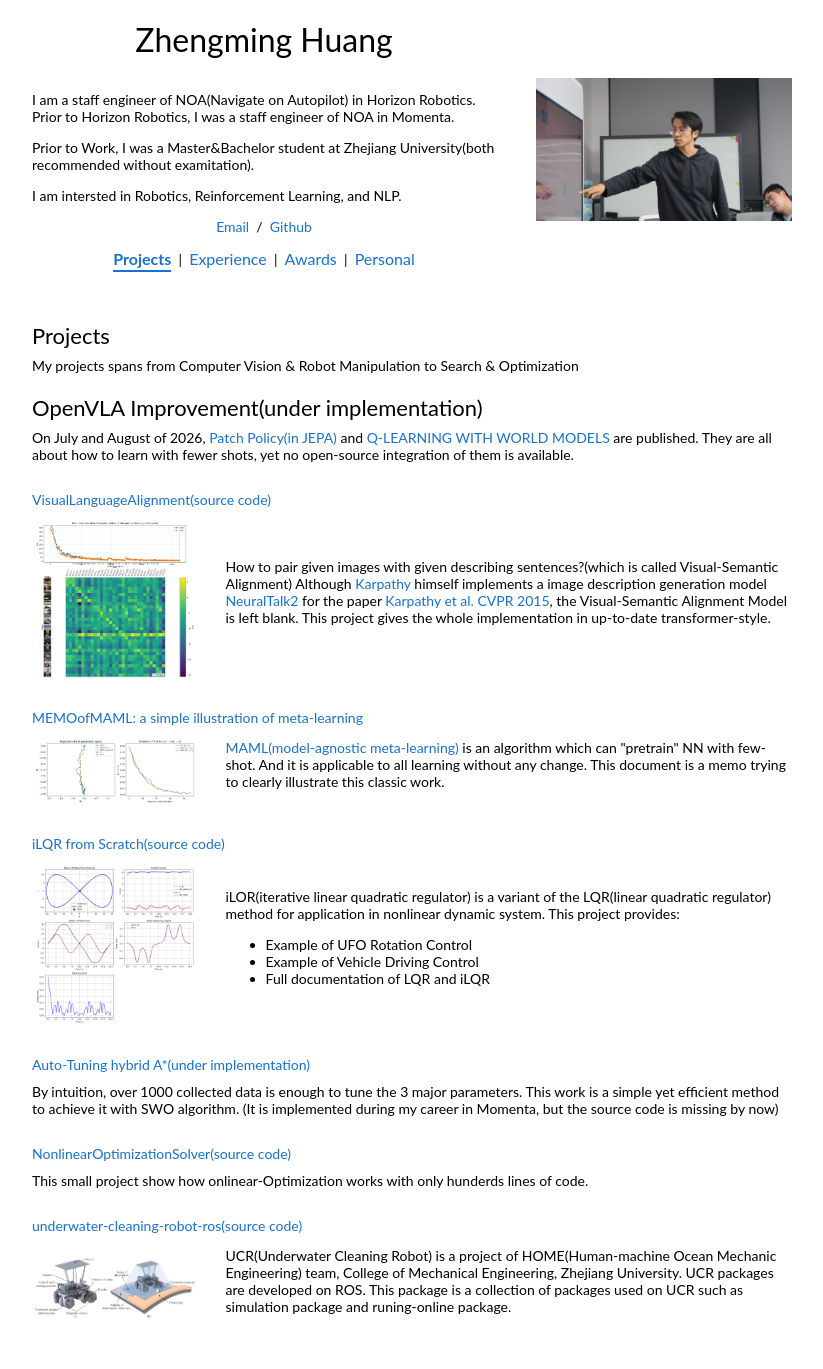
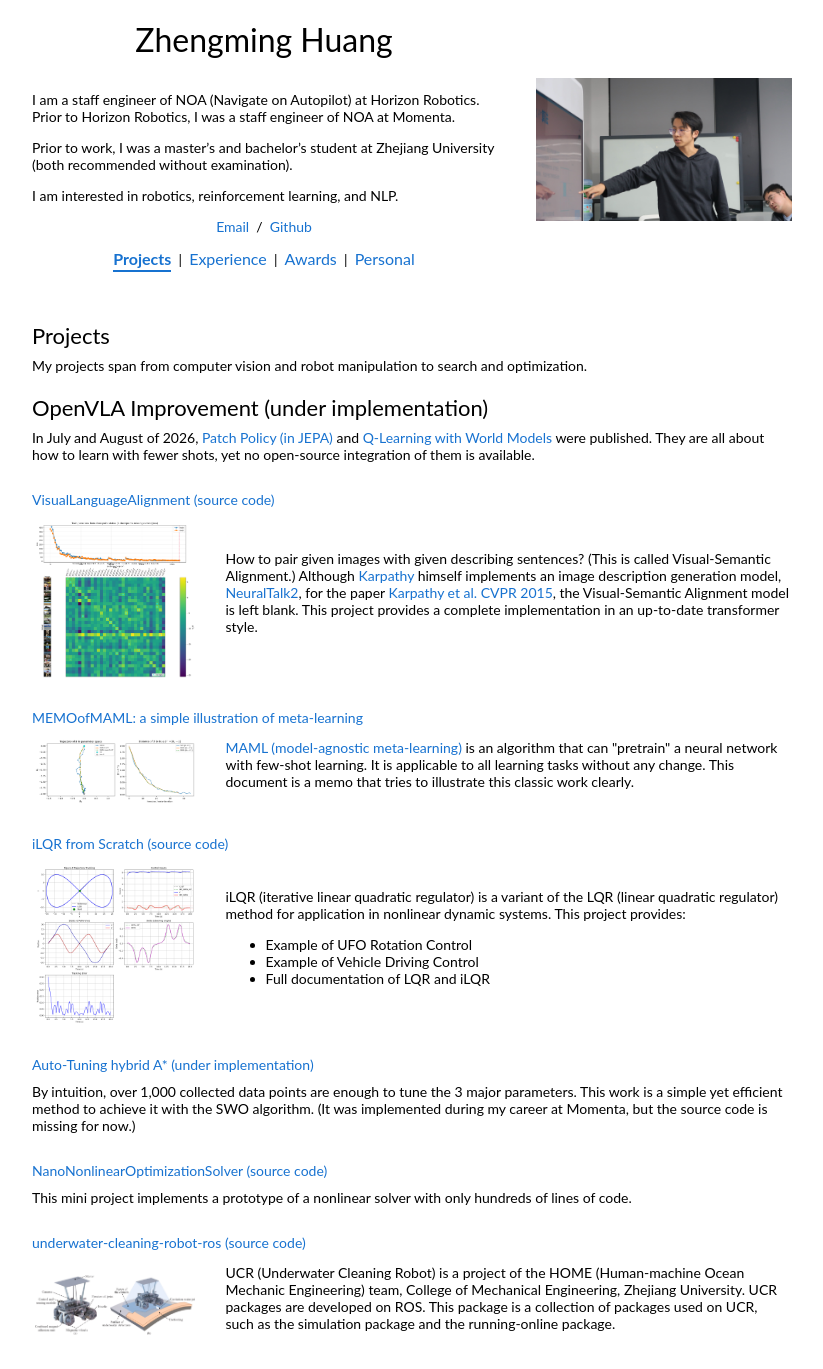
Before and after one commit to JamieHuang28/JamieHuang28.github.io, a Jekyll site: the page built from index.md, in a window 1280 px wide. Shown: the whole page, without its empty margins (228-1051 px from the left). Built offline with Jekyll 4.4.1, drawn with Linux system fonts in a browser that asks for light colours; our own code applies the rules of GitHub Pages for plain Markdown files.

Commit message:
Fix syntax errors

```diff
--- a/bio.md
+++ b/bio.md
@@ -2,9 +2,9 @@
 layout: null
 ---
 
-I am a staff engineer of NOA(Navigate on Autopilot) in Horizon Robotics.
-Prior to Horizon Robotics, I was a staff engineer of NOA in Momenta.
+I am a staff engineer of NOA (Navigate on Autopilot) at Horizon Robotics.
+Prior to Horizon Robotics, I was a staff engineer of NOA at Momenta.
 
-Prior to Work, I was a Master&Bachelor student at Zhejiang University(both recommended without examitation).
+Prior to work, I was a master's and bachelor's student at Zhejiang University (both recommended without examination).
 
-I am intersted in Robotics, Reinforcement Learning, and NLP.
+I am interested in robotics, reinforcement learning, and NLP.
--- a/index.md
+++ b/index.md
@@ -5,12 +5,12 @@ tab: projects
 
 # Projects
 
-My projects spans from Computer Vision & Robot Manipulation to Search & Optimization
+My projects span from computer vision and robot manipulation to search and optimization.
 
-## OpenVLA Improvement(under implementation)
-On July and August of 2026, [Patch Policy(in JEPA)](https://arxiv.org/abs/2607.18236) and [Q-LEARNING WITH WORLD MODELS](https://arxiv.org/pdf/2608.17163) are published. They are all about how to learn with fewer shots, yet no open-source integration of them is available.
+## OpenVLA Improvement (under implementation)
+In July and August of 2026, [Patch Policy (in JEPA)](https://arxiv.org/abs/2607.18236) and [Q-Learning with World Models](https://arxiv.org/pdf/2608.17163) were published. They are all about how to learn with fewer shots, yet no open-source integration of them is available.
 
-## [VisualLanguageAlignment(source code)](https://github.com/JamieHuang28/VisualLanguageAlignment)
+## [VisualLanguageAlignment (source code)](https://github.com/JamieHuang28/VisualLanguageAlignment)
 
 <table>
   <tr>
@@ -18,7 +18,7 @@ On July and August of 2026, [Patch Policy(in JEPA)](https://arxiv.org/abs/2607.1
       <img src="./resources/eval_train.png" alt="vla_train_figure" style="width:160px;max-width:100%;display:block;margin:0;">
     </td>
     <td style="width:75%;vertical-align:middle;">
-      <p>How to pair given images with given describing sentences?(which is called Visual-Semantic Alignment) Although <a href="https://karpathy.ai/">Karpathy</a> himself implements a image description generation model <a href="https://github.com/karpathy/neuraltalk2">NeuralTalk2</a> for the paper <a href="https://cs.stanford.edu/people/karpathy/deepimagesent/">Karpathy et al. CVPR 2015</a>, the Visual-Semantic Alignment Model is left blank. This project gives the whole implementation in up-to-date transformer-style.</p>
+      <p>How to pair given images with given describing sentences? (This is called Visual-Semantic Alignment.) Although <a href="https://karpathy.ai/">Karpathy</a> himself implements an image description generation model, <a href="https://github.com/karpathy/neuraltalk2">NeuralTalk2</a>, for the paper <a href="https://cs.stanford.edu/people/karpathy/deepimagesent/">Karpathy et al. CVPR 2015</a>, the Visual-Semantic Alignment model is left blank. This project provides a complete implementation in an up-to-date transformer style.</p>
     </td>
   </tr>
 </table>
@@ -31,12 +31,12 @@ On July and August of 2026, [Patch Policy(in JEPA)](https://arxiv.org/abs/2607.1
       <img src="./resources/MAML_param_updates_B.png" alt="MAML_figure" style="width:160px;max-width:100%;display:block;margin:0;">
     </td>
     <td style="width:75%;vertical-align:middle;">
-      <p><a href="https://arxiv.org/abs/1703.03400">MAML(model-agnostic meta-learning)</a> is an algorithm which can "pretrain" NN with few-shot. And it is applicable to all learning without any change. This document is a memo trying to clearly illustrate this classic work.</p>
+      <p><a href="https://arxiv.org/abs/1703.03400">MAML (model-agnostic meta-learning)</a> is an algorithm that can "pretrain" a neural network with few-shot learning. It is applicable to all learning tasks without any change. This document is a memo that tries to illustrate this classic work clearly.</p>
     </td>
   </tr>
 </table>
 
-## [iLQR from Scratch(source code)](https://github.com/JamieHuang28/iterative-linear-quadratic-regulator)
+## [iLQR from Scratch (source code)](https://github.com/JamieHuang28/iterative-linear-quadratic-regulator)
 
 <table>
   <tr>
@@ -44,7 +44,7 @@ On July and August of 2026, [Patch Policy(in JEPA)](https://arxiv.org/abs/2607.1
       <img src="./resources/ilqr_vehicle_model.png" alt="ilqr_figure" style="width:160px;max-width:100%;display:block;margin:0;">
     </td>
     <td style="width:75%;vertical-align:middle;">
-      <p>iLOR(iterative linear quadratic regulator) is a variant of the LQR(linear quadratic regulator) method for application in nonlinear dynamic system. This project provides:</p>
+      <p>iLQR (iterative linear quadratic regulator) is a variant of the LQR (linear quadratic regulator) method for application in nonlinear dynamic systems. This project provides:</p>
       <ul>
         <li>Example of UFO Rotation Control</li>
         <li>Example of Vehicle Driving Control</li>
@@ -54,13 +54,13 @@ On July and August of 2026, [Patch Policy(in JEPA)](https://arxiv.org/abs/2607.1
   </tr>
 </table>
 
-## [Auto-Tuning hybrid A*(under implementation)](https://github.com/JamieHuang28/hybrid_astar_algorithm)
-By intuition, over 1000 collected data is enough to tune the 3 major parameters. This work is a simple yet efficient method to achieve it with SWO algorithm. (It is implemented during my career in Momenta, but the source code is missing by now)
+## [Auto-Tuning hybrid A* (under implementation)](https://github.com/JamieHuang28/hybrid_astar_algorithm)
+By intuition, over 1,000 collected data points are enough to tune the 3 major parameters. This work is a simple yet efficient method to achieve it with the SWO algorithm. (It was implemented during my career at Momenta, but the source code is missing for now.)
 
-## [NonlinearOptimizationSolver(source code)](https://github.com/JamieHuang28/NonlinearOptimizationSolver)
-This small project show how onlinear-Optimization works with only hunderds lines of code.
+## [NanoNonlinearOptimizationSolver (source code)](https://github.com/JamieHuang28/NanoNonlinearOptimizationSolver)
+This mini project implements a prototype of a nonlinear solver with only hundreds of lines of code.
 
-## [underwater-cleaning-robot-ros(source code)](https://github.com/JamieHuang28/underwater-cleaning-robot-ros)
+## [underwater-cleaning-robot-ros (source code)](https://github.com/JamieHuang28/underwater-cleaning-robot-ros)
 
 <table>
   <tr>
@@ -68,7 +68,7 @@ This small project show how onlinear-Optimization works with only hunderds lines
       <img src="./resources/ucr_structure.jpg" alt="Underwater cleaning robot structure" style="width:160px;max-width:100%;display:block;margin:0;">
     </td>
     <td style="width:75%;vertical-align:middle;">
-      <p>UCR(Underwater Cleaning Robot) is a project of HOME(Human-machine Ocean Mechanic Engineering) team, College of Mechanical Engineering, Zhejiang University. UCR packages are developed on ROS. This package is a collection of packages used on UCR such as simulation package and runing-online package.</p>
+      <p>UCR (Underwater Cleaning Robot) is a project of the HOME (Human-machine Ocean Mechanic Engineering) team, College of Mechanical Engineering, Zhejiang University. UCR packages are developed on ROS. This package is a collection of packages used on UCR, such as the simulation package and the running-online package.</p>
     </td>
   </tr>
 </table>
```
Also changed, not shown: awards.md (+8 -8 lines), experience.md (+9 -9 lines), personal.md (+3 -3 lines).
